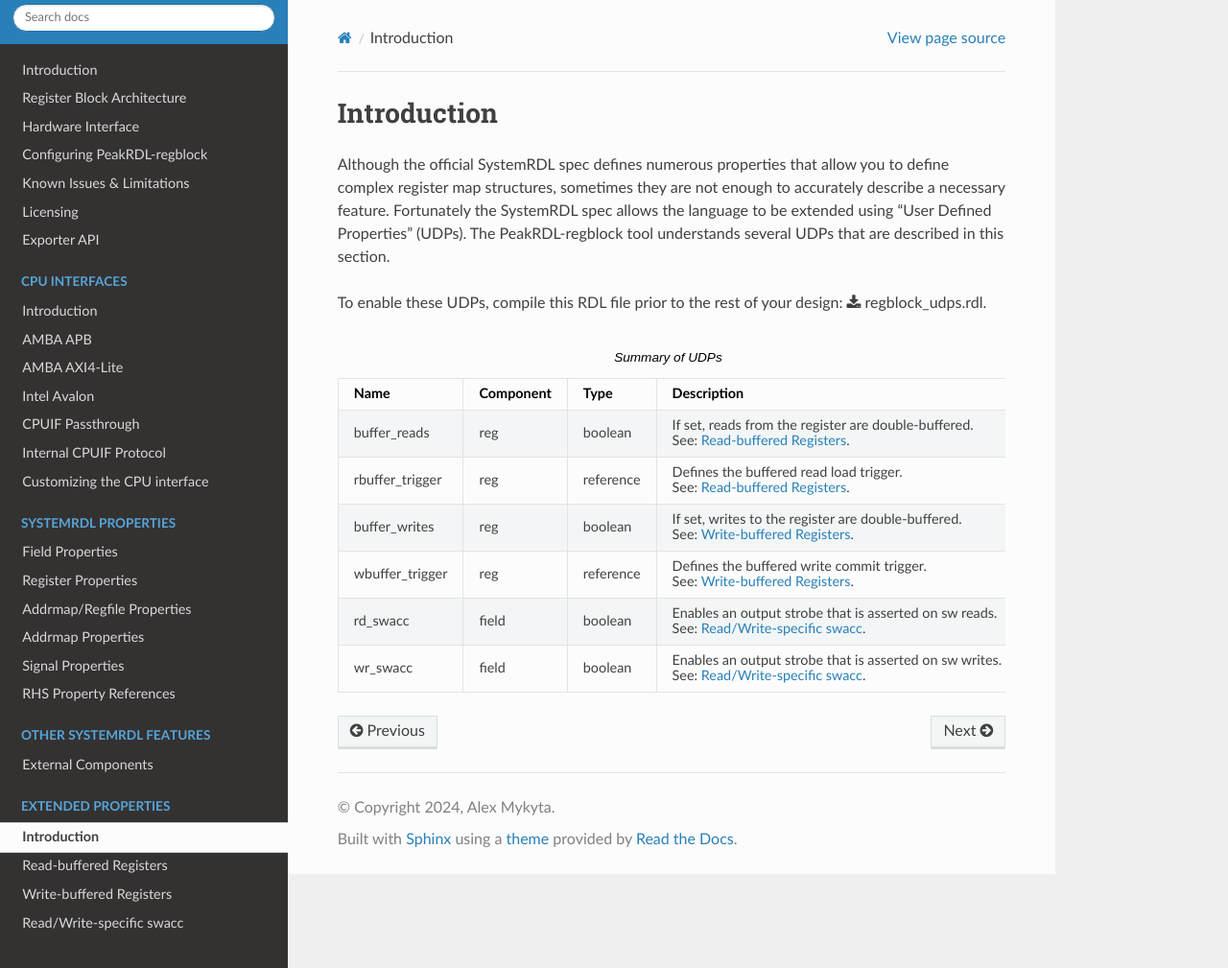
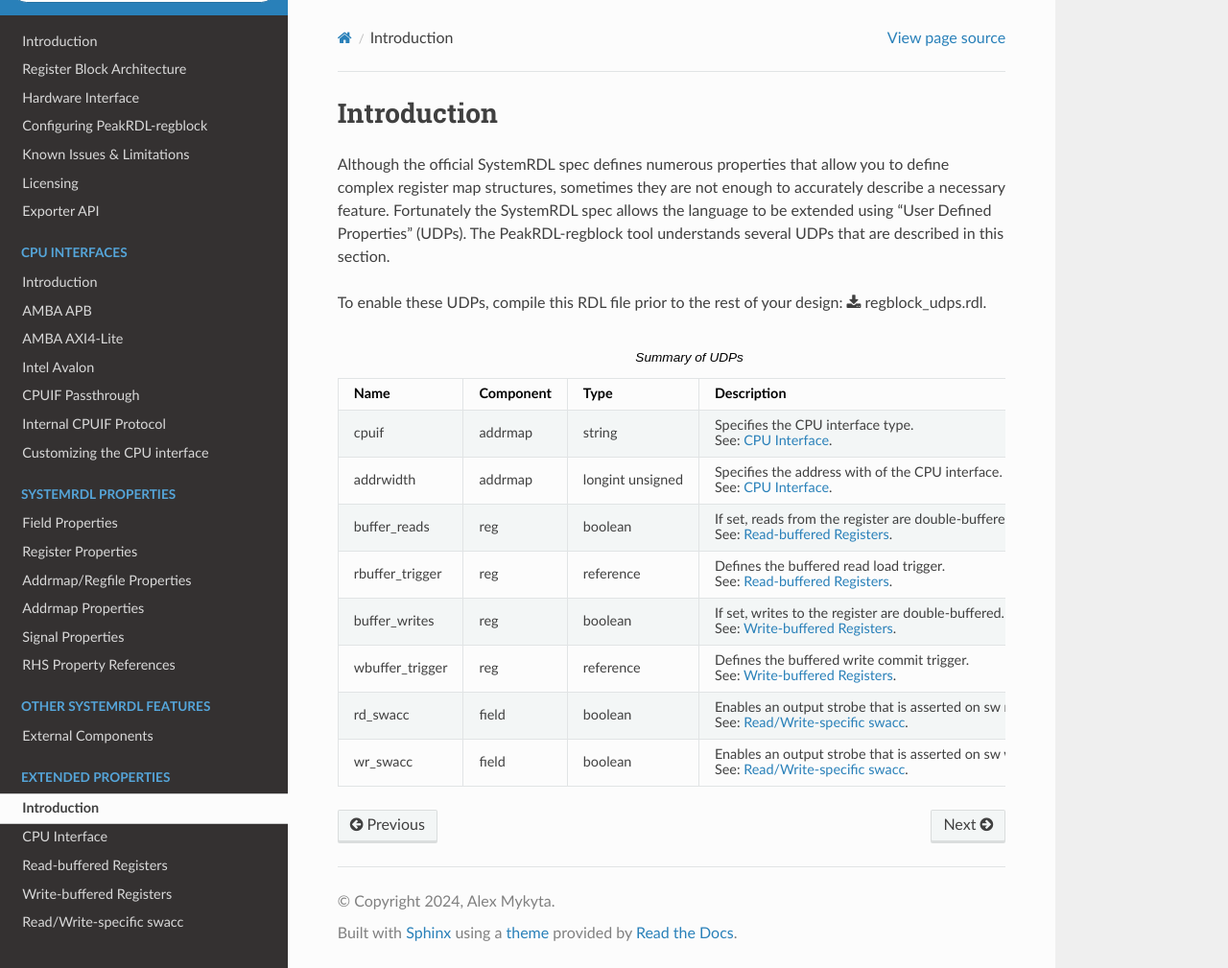
Before and after one commit to SystemRDL/PeakRDL-regblock, a Sphinx documentation site: the page built from docs/udps/intro.rst, in a window 1280 px wide and 1009 px high. Shown: the whole window at 96% size. Built offline with Sphinx 7.4.7 and the Read the Docs theme 2.0.0, drawn with Linux system fonts in a browser that asks for light colours.

```diff
--- a/docs/index.rst
+++ b/docs/index.rst
@@ -98,6 +98,7 @@ Links
     :caption: Extended Properties
 
     udps/intro
+    udps/cpuif
     udps/read_buffering
     udps/write_buffering
     udps/extended_swacc
--- a/docs/udps/intro.rst
+++ b/docs/udps/intro.rst
@@ -18,6 +18,20 @@ To enable these UDPs, compile this RDL file prior to the rest of your design:
         - Component
         - Type
         - Description
+
+    *   - cpuif
+        - addrmap
+        - string
+        - Specifies the CPU interface type.
+
+          See: :ref:`cpuif`.
+
+    *   - addrwidth
+        - addrmap
+        - longint unsigned
+        - Specifies the address with of the CPU interface.
+
+          See: :ref:`cpuif`.
 
     *   - buffer_reads
         - reg
```
Also changed, not shown: docs/udps/cpuif.rst (added, +51 -0 lines).
